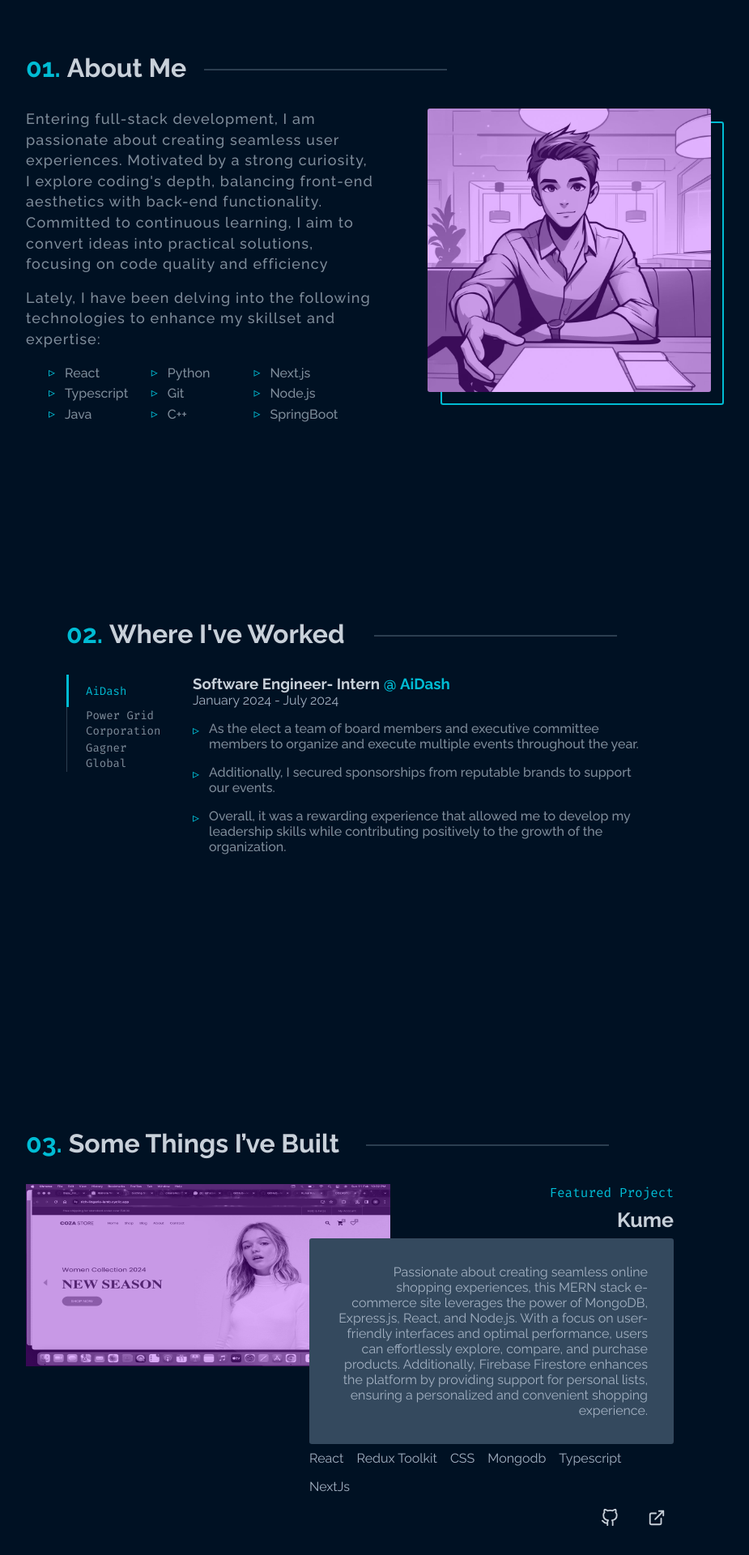
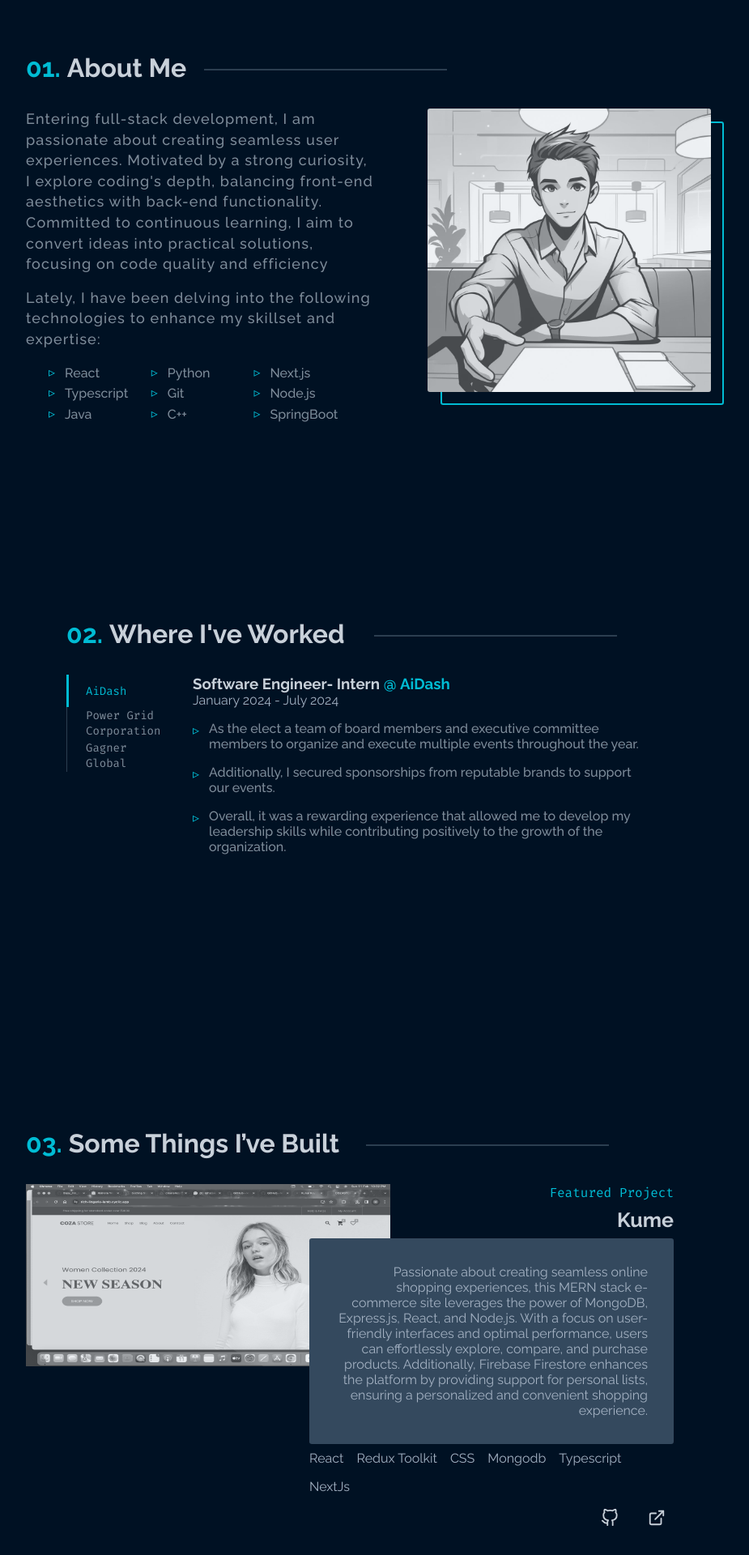
Before and after one commit to krockxz/portfolio, a Next.js app: page / in a window 1280 px wide. Shown: the part 940-2860 px from the top of the page at 81% size, without its empty margins (208-1133 px from the left). Built offline with nearby package versions, Linux system fonts and the light colour scheme; no server answers.

Commit message:
overlay changes

```diff
--- a/src/scss/sections/_about.scss
+++ b/src/scss/sections/_about.scss
@@ -88,7 +88,7 @@
         position: absolute;
         height: 350px;
         width: 350px;
-        background-color: #9d00ff4d;
+        background-color: rgba(200, 208, 217, 0.3);
         border-radius: 0.2rem;
       }
       .overlay-border {
--- a/src/scss/sections/_projects.scss
+++ b/src/scss/sections/_projects.scss
@@ -58,7 +58,7 @@
           position: absolute;
           width: 100%;
           height: 100%;
-          background-color: #9d00ff4d;
+          background-color: rgba(200, 208, 217, 0.3);
         }
         img {
           z-index: 0;
```
